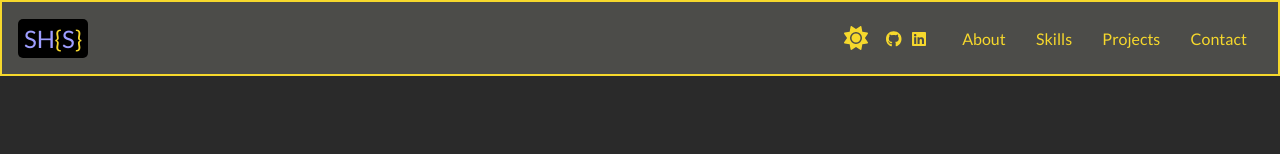
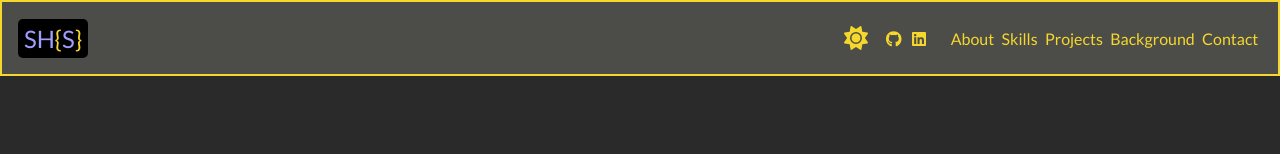
Before and after one commit to shahaf-Segal/Portfolio_Shahaf, a React (Vite) app: page / in a window 1280 px wide. Shown: the top 154 px of the page. Built offline with nearby package versions, Linux system fonts and the light colour scheme.

Commit message:
added background to nav

```diff
--- a/src/components/Sections/NavBar/NavBar.jsx
+++ b/src/components/Sections/NavBar/NavBar.jsx
@@ -37,6 +37,7 @@ const NavBar = () => {
           <Link to="#top">About</Link>
           <Link to="#skills">Skills</Link>
           <Link to="#projects">Projects</Link>
+          <Link to="#background">Background</Link>
           <Link to="#contact">Contact</Link>
         </div>
       </div>
```
